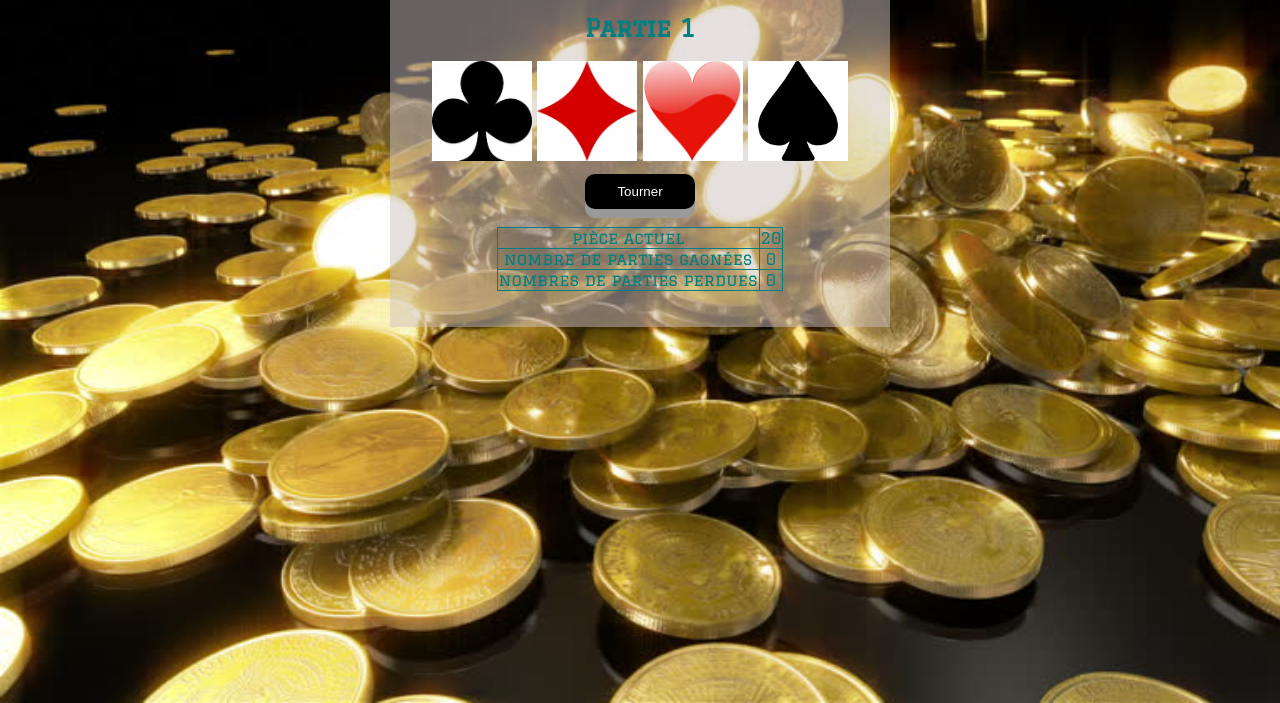
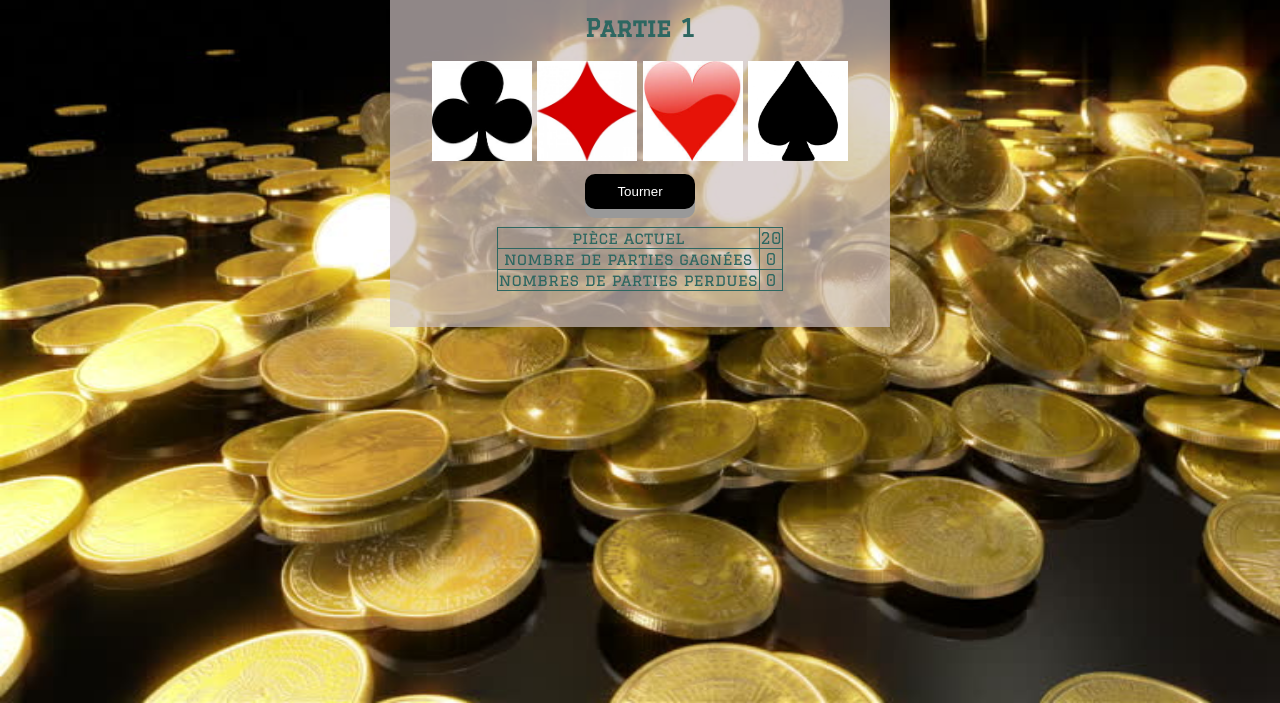
Before and after one commit to Dygzz/Projet_JS, a plain HTML site: page Index.html in a window 1280 px wide. Shown: the part 97-800 px from the top of the page. Drawn offline with nearby package versions, Linux system fonts and the light colour scheme.

Commit message:
couleur de police plus adapté

```diff
--- a/index.css
+++ b/index.css
@@ -12,8 +12,8 @@ body {
 
 .global {
     text-align: center;
-    color: teal;
-    background-color:rgba(206, 193, 193, 0.5);
+    color: #2D6761;
+    background-color:rgba(206, 193, 193, 0.7);
     width:500px;
     margin:auto;
     font-family: 'Graduate', cursive;
```
